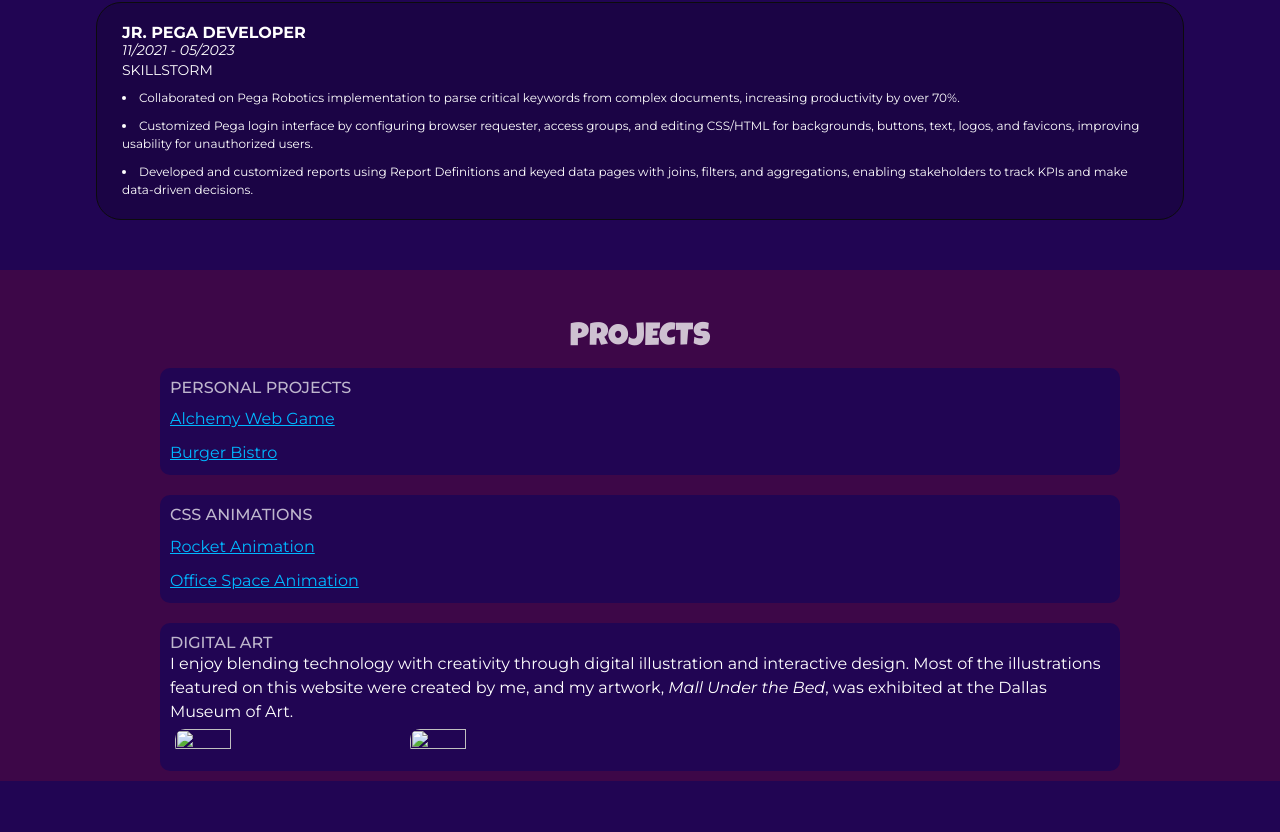
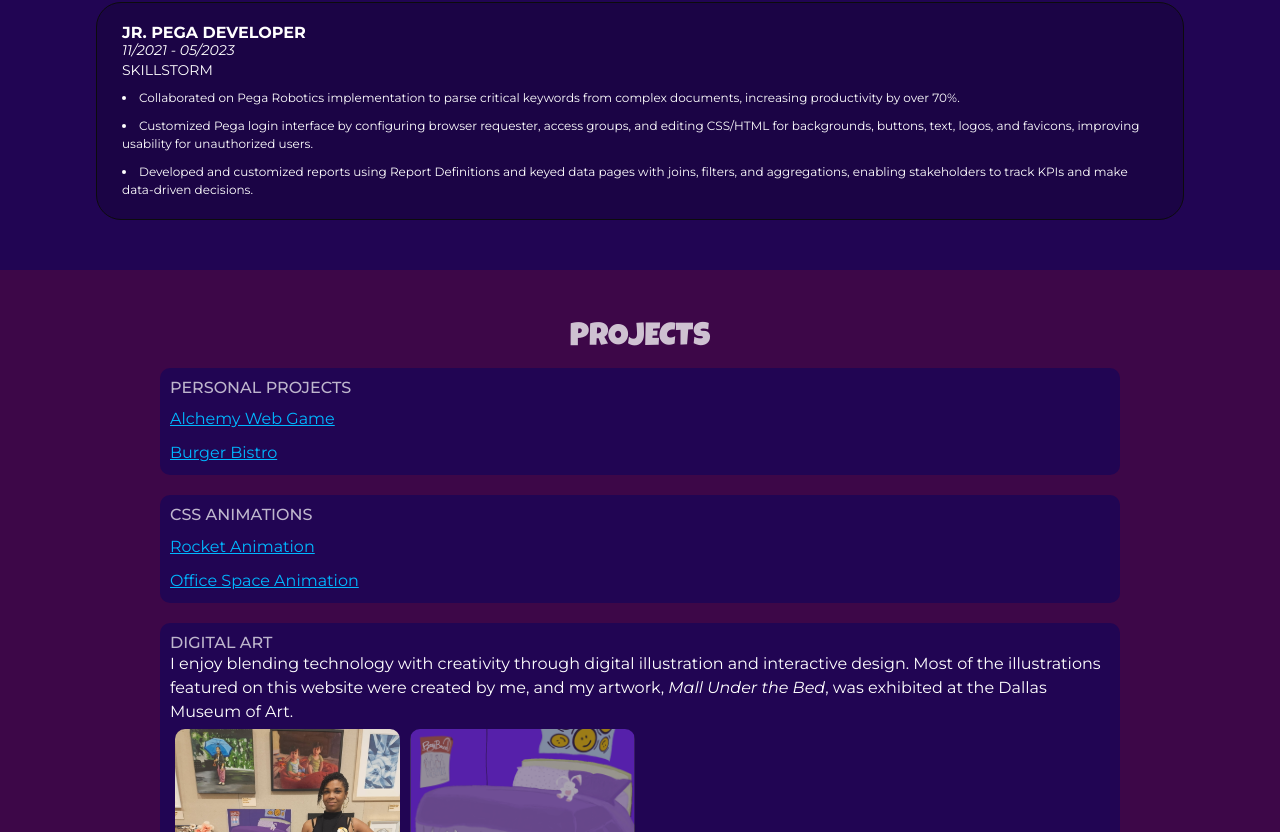
Before and after one commit to joyloruth/PEGA-UI-DEV-RESUME, a website: page index.html in a window 1280 px wide. Shown: the part 1968-2800 px from the top of the page. Drawn offline with nearby package versions, Linux system fonts and the light colour scheme; the site is published under a folder, as on GitHub Pages, so addresses that start at the root find nothing; a web font is replaced by a local one.

Commit message:
correct project img path

```diff
--- a/index.html
+++ b/index.html
@@ -148,8 +148,8 @@ I enjoy blending technology with creativity through digital illustration and int
 </p></p>
         <div id="dma-art">
 
-          <img src="/images/dmaselfie.JPG" >
-            <img src="/images/dmashowcase.jpg">
+          <img src="images/dmaselfie.JPG" >
+            <img src="images/dmashowcase.jpg">
           </div>
 
       </div>
```
